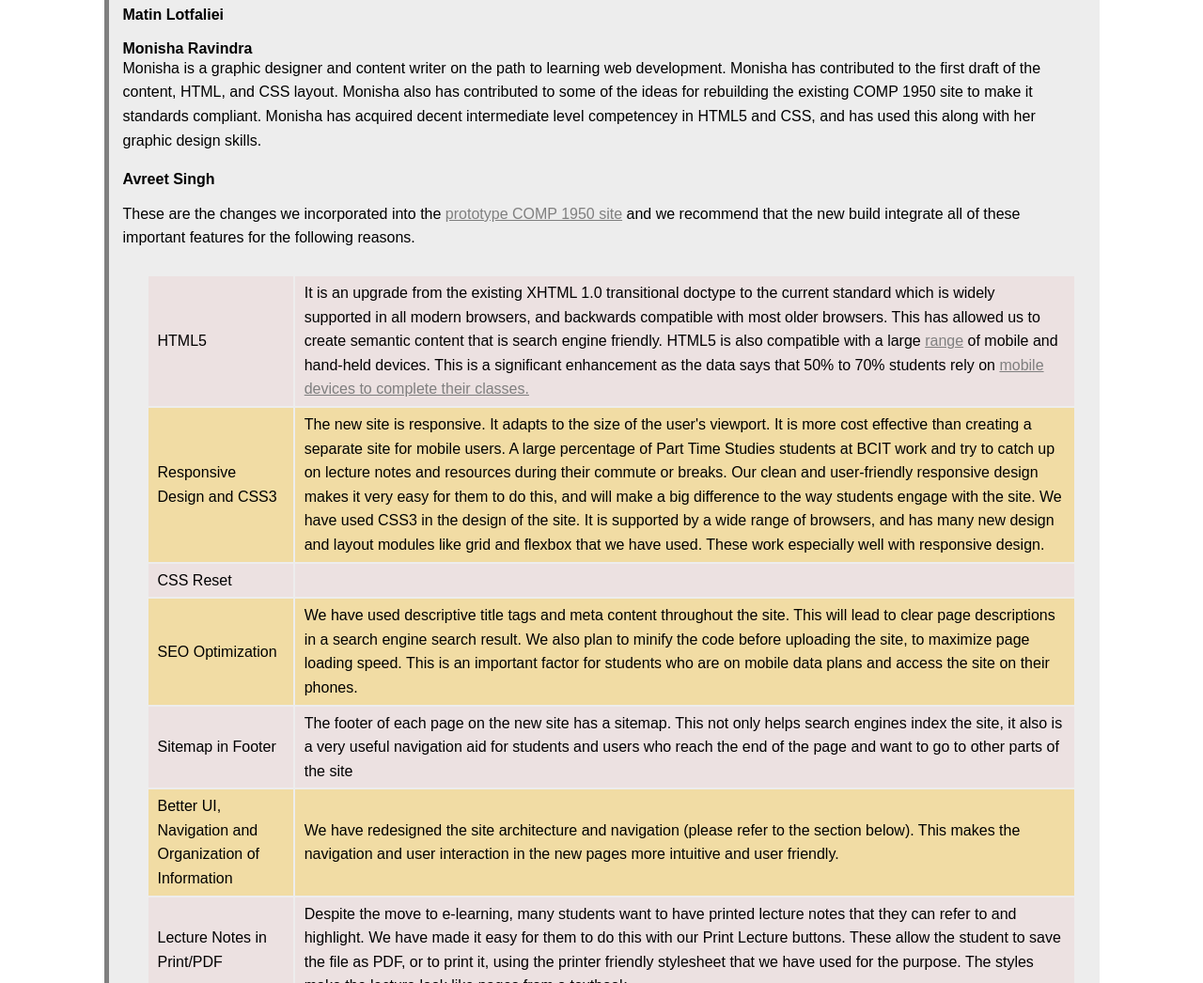
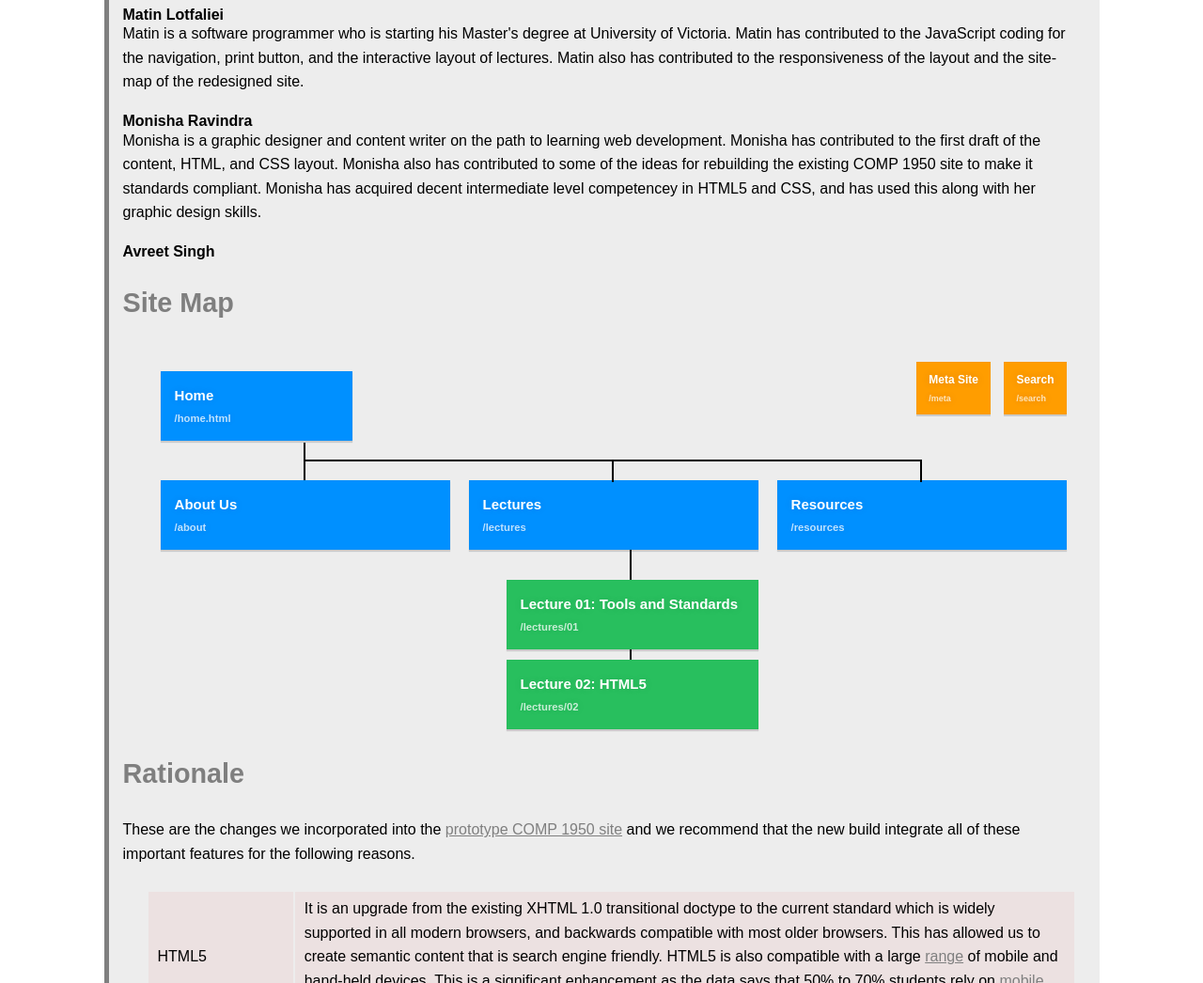
Before and after one commit to Monisha-gif/comp-1950, a plain HTML site: page index.html in a window 1280 px wide. Shown: the part 467-1513 px from the top of the page at 94% size. Drawn offline with Linux system fonts and the light colour scheme; a web font is replaced by a local one.

Commit message:
added site map

```diff
--- /dev/null
+++ b/css/slickmap.css
@@ -0,0 +1,301 @@
+.sitemap {
+	margin: 0 0 2em 0;
+}
+
+/* ------------------------------------------------------------
+	Page Styles
+------------------------------------------------------------ */
+
+/* -------- Top Level --------- */
+
+.primaryNav {
+	clear: both;
+	width: 100%;
+	margin-top: 3em;
+}
+.primaryNav #home {
+	position: absolute;
+	margin-top: -3em;
+	margin-bottom: 0;
+	min-width: 11.5em;
+	width: 20%;
+	top: -20px;
+}
+.primaryNav #home:before {
+	display: none;
+}
+.primaryNav ul {
+	display: flex;
+	flex-wrap: wrap;
+	list-style: none;
+	position: relative;
+}
+.primaryNav li {
+	flex: 1;
+	flex-basis: 11.5em;
+	padding-right: 1.25em;
+	position: relative;
+}
+.primaryNav > ul > li {
+	margin-top: 3em;
+}
+.primaryNav li a {
+	margin: 0;
+	padding: .875em .9375em .9375em .9375em;
+	display: block;
+	font-size: .9375em;
+	font-weight: bold;
+	color: white;
+	background: #0090ff;
+	text-shadow: 0 0 10px rgba(0,0,0,.1);
+	border: 1px solid  rgba(0,0,0,.025);
+	box-shadow: 0px 2px 1px rgba(0,0,0,0.15);
+	text-decoration: none;
+}
+.primaryNav li a:hover {
+	background-color: #0070f9;
+}
+.primaryNav a:link:after,
+.primaryNav a:visited:after,
+.utilityNav a:link:after,
+.utilityNav a:visited:after {
+	content: " "attr(href)" ";
+	display: block;
+	font-weight: 600;
+	font-size: .75em;
+	margin-top: .25em;
+	word-wrap: break-word;
+	color: rgba(255,255,255,.75);
+}
+
+/* -------- Second Level --------- */
+
+.primaryNav ul ul {
+	display: block;
+}
+.primaryNav ul ul li {
+	padding-top: .6875em;
+	padding-right: 0;
+}
+.primaryNav ul ul li a {
+	background-color: #28bf5e;
+}
+.primaryNav ul ul li a:hover {
+	background-color: #09a63e;
+}
+.primaryNav ul ul li:first-child {
+	padding-top: 2em;
+}
+
+/* -------- Third Level --------- */
+
+.primaryNav ul ul ul {
+	margin-top: .6em;
+	padding-top: .6em;
+	padding-bottom: .625em;
+}
+.primaryNav ul ul ul li {
+	padding-top: .3125em;
+	padding-bottom: .3125em;
+}
+.primaryNav ul ul ul li a {
+	background-color: #ff9d00;
+	font-size: .75em;
+	padding: .75em;
+	width: 90%;
+	margin-right: 0;
+	margin-left: auto;
+}
+.primaryNav ul ul ul li a:hover {
+	background-color: #ff831b;
+}
+.primaryNav ul ul ul li:first-child {
+	padding-top: 1em;
+}
+.primaryNav ul ul ul li a:link:after,
+.primaryNav ul ul ul li a:visited:after {
+	font-size: .75em;
+}
+
+/* --------	Fourth Level --------- */
+
+.primaryNav ul ul ul ul {
+	margin-top: 0;
+	padding-top: .3125em;
+	padding-bottom: .3125em;
+}
+.primaryNav ul ul ul ul li a {
+	background-color: #de003a;
+	padding: .75em ;
+	width: 80%;
+}
+.primaryNav ul ul ul ul li a:hover {
+	background-color: #c20035;
+}
+.primaryNav ul ul ul ul li a:link:after,
+.primaryNav ul ul ul ul li a:visited:after {
+	display: none;
+}
+
+/* ------------------------------------------------------------
+	Connecting Lines:
+	Uncomment 'border-color: red' for debugging
+------------------------------------------------------------ */
+
+.primaryNav ul:before,
+.primaryNav ul:after,
+.primaryNav ul li:before,
+.primaryNav ul li:after {
+	display: block;
+	content: '';
+	position: absolute;
+	border-width: 0;
+	border-color: black;
+	border-style: solid;
+	/* z-index: -1; */
+	/* border-color: red; */
+}
+.primaryNav > ul > li:before {
+	height: 1.375em;
+	top: -1.375em;;
+	right: calc(50% + .625em);
+	width: calc(100% - 2px);
+	border-top-width: 2px;
+	border-right-width: 2px;
+	/* border-color: red; */
+}
+.primaryNav > ul > li:first-child + li:before {
+	border-top-width: 0;
+	height: 40px;
+	top: -40px;
+	/* border-color: red; */
+}
+.primaryNav ul ul li:after {
+	width: 50%;
+	height: .6875em;
+	top: 0;
+	right: 1px;
+	border-left-width: 2px;
+	/* border-color: red */;
+}
+.primaryNav ul ul li:first-child:before {
+	width: 50%;
+	height: 1.3125em;
+	top: .6875em;
+	right: 1px;
+	border-left-width: 2px;
+	/* border-color: red; */
+}
+.primaryNav > ul > li:last-child:after {
+	border-bottom-width: 0;
+}
+.primaryNav ul ul ul li:before {
+	width: calc(50% - 5px) !important;
+	height: calc(100% - 2px);
+	top: -50%;
+	left: 0;
+	border-left-width: 2px;
+	border-bottom-width: 2px;
+	/* border-color: red; */
+}
+.primaryNav ul ul ul li:first-child:before {
+	height: 2.125em;
+	top: -1px;
+	border-top-width: 2px;
+	/* border-color: red; */
+}
+.primaryNav ul ul ul:before {
+	width: 50%;
+	height: 1.25em;
+	top: -10px;
+	right: 1px;
+	border-left-width: 2px;
+	/* border-color: red; */
+}
+.primaryNav ul ul ul li:after {
+	border-width: 0;
+}
+.primaryNav ul ul ul ul li:before,
+.primaryNav ul ul ul ul li:first-child:before {
+	display: none;
+}
+
+.primaryNav ul ul ul ul:before {
+	width: 1px;
+	height: calc(100% + 2.5em);
+	top: -2.5em;
+	left: 0;
+	border-left-width: 2px;
+	/* border-color: red; */
+}
+
+/* ------------------------------------------------------------
+	Utility Navigation
+------------------------------------------------------------ */
+
+.utilityNav {
+	float: right;
+	margin-top: 0;
+	margin-bottom: -.25em;
+	margin-right: 1.25em;
+	max-width: 48%;
+	list-style-type: none;
+}
+.utilityNav li {
+	padding: 0 0 .625em .625em;
+	display: inline-block;
+}
+.utilityNav li:first-child {
+}
+.utilityNav li a {
+	display: block;
+	font-size: .75em;
+	font-weight: 700;
+	padding: .75em 1em;
+	font-weight: bold;
+	text-align: left;
+	color: white;
+	background-color: #ff9d00;
+	border: 1px solid  rgba(0,0,0,.025);
+	box-shadow: 0px 2px 0 rgba(0,0,0,0.15);
+	text-shadow: 0 0 10px rgba(0,0,0,.15);
+	text-decoration: none;
+}
+.utilityNav li a:hover {
+	background-color: #ff831b;
+}
+.utilityNav li a:link:after,
+.utilityNav li a:visited:after {
+	color: rgba(255,255,255,.75);
+	font-size: .75em;
+	font-weight: 600;
+	margin-top: .25em;
+}
+
+/* ------------------------------------------------------------
+	Responsive Styles
+------------------------------------------------------------ */
+
+@media screen and (max-width: 30em) {
+	.primaryNav ul {
+		display: block;
+	}
+	.primaryNav li {
+		width: 100%;
+		padding-right: 0;
+	}
+	.primaryNav #home {
+		width: 100%;
+		position: relative;
+		margin-bottom: -1em;
+		margin-top: 0;
+	}
+	.utilityNav {
+		float: none;
+		display: block;
+		width: 100%;
+		text-align: right;
+		margin-bottom: 2.5em;
+		max-width: 100%;
+	}
+}
--- a/index.html
+++ b/index.html
@@ -3,7 +3,9 @@
 <head>
 <meta charset="UTF-8">
 	<meta name="Project Proposal" content="Meta Site listing team members and project deliverables">
+	<meta name="viewport" content="width=device-width, initial-scale=1"/>
 	<link rel="stylesheet" href="css/stylesformeta.css">
+	<link rel="stylesheet" media="screen, print" href="css/slickmap.css" />
 <title>Project Meta Site</title>
 </head>
 
@@ -21,16 +23,37 @@
 	<div id="intro">
 	<h2> Team Members</h2>
 	<h3 id="ML"> Matin Lotfaliei</h3>
-	<p id="MLintro"></p>
+	<p id="MLintro"> Matin is a software programmer who is starting his Master's degree at University of Victoria. Matin has contributed to the JavaScript coding for the navigation, print button, and the interactive layout of lectures. Matin also has contributed to the responsiveness of the layout and the site-map of the redesigned site. </p>
 	<h3 id="MR"> Monisha Ravindra</h3>
 	<p id="MRintro"> Monisha is a graphic designer and content writer on the path to learning web development. Monisha has contributed to the first draft of the content, HTML, and CSS layout. Monisha also has contributed to some of the ideas for rebuilding the existing COMP 1950 site to make it standards compliant. Monisha has acquired  decent intermediate level competencey in HTML5 and CSS, and has used this along with her graphic design skills.  </p>
 	<h3 id="AS"> Avreet Singh</h3>
 	<p id="ASintro"></p>
     </div>
-	<div id="infoArch">
-		<!--Matin will fill in-->
+	<div id="sitemap">
+		<h2> Site Map</h2>
+		<nav class="utilityNav">
+			<ul>
+				<li><a href="/meta">Meta Site</a></li>
+				<li><a href="/search">Search</a></li>
+			</ul>
+		</nav>
+
+		<nav class="primaryNav">
+			<ul>
+				<li id="home"><a href="/home.html">Home</a></li>
+				<li><a href="/about">About Us</a></li>
+				<li><a href="/lectures">Lectures</a>
+					<ul>
+						<li><a href="/lectures/01">Lecture 01: Tools and Standards</a></li>
+						<li><a href="/lectures/02">Lecture 02: HTML5</a></li>
+					</ul>
+				</li>
+				<li><a href="/resources">Resources</a></li>
+			</ul>
+		</nav>
 	</div>
 	<div id="rationale">
+		<h2> Rationale</h2>
 		<p> These are the changes we incorporated into the <a href="#">prototype COMP 1950 site</a> and we recommend that the new build integrate all of these important features for the following reasons.</p>
 		<table id="ratTable">
 		<tr>
```
